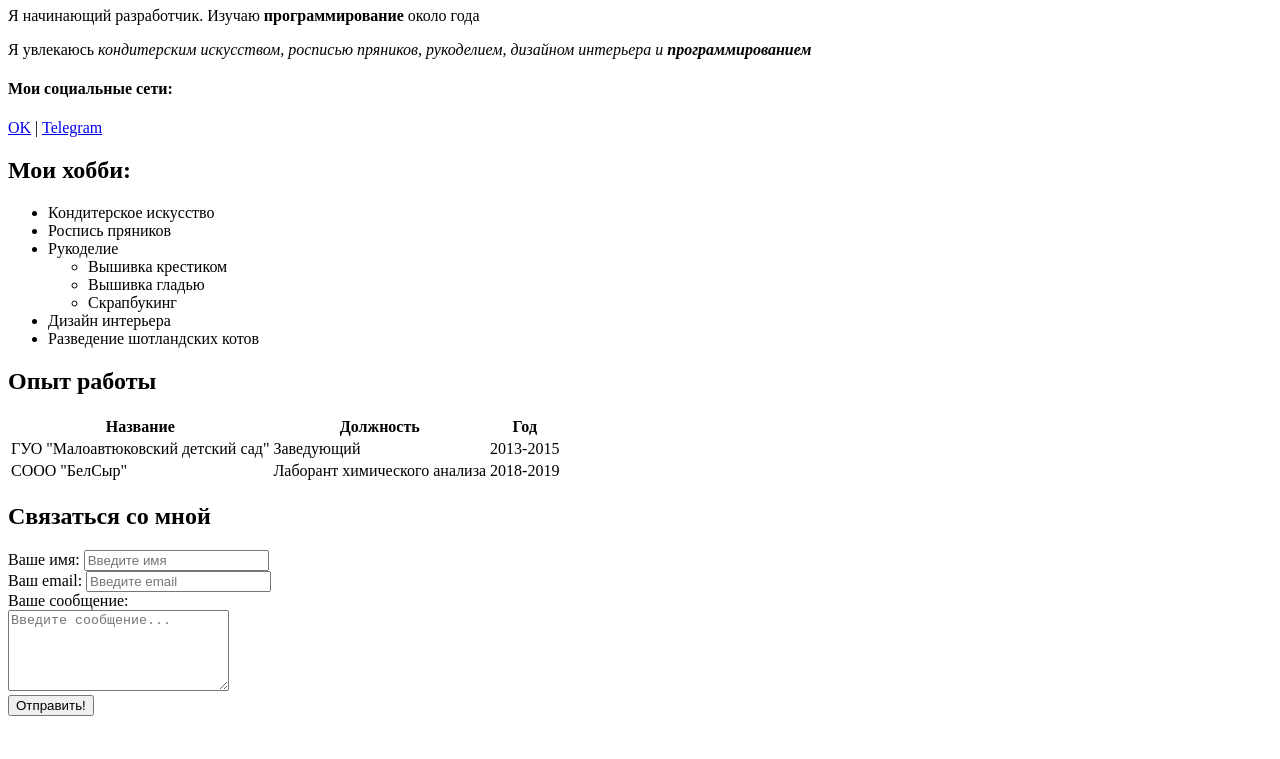
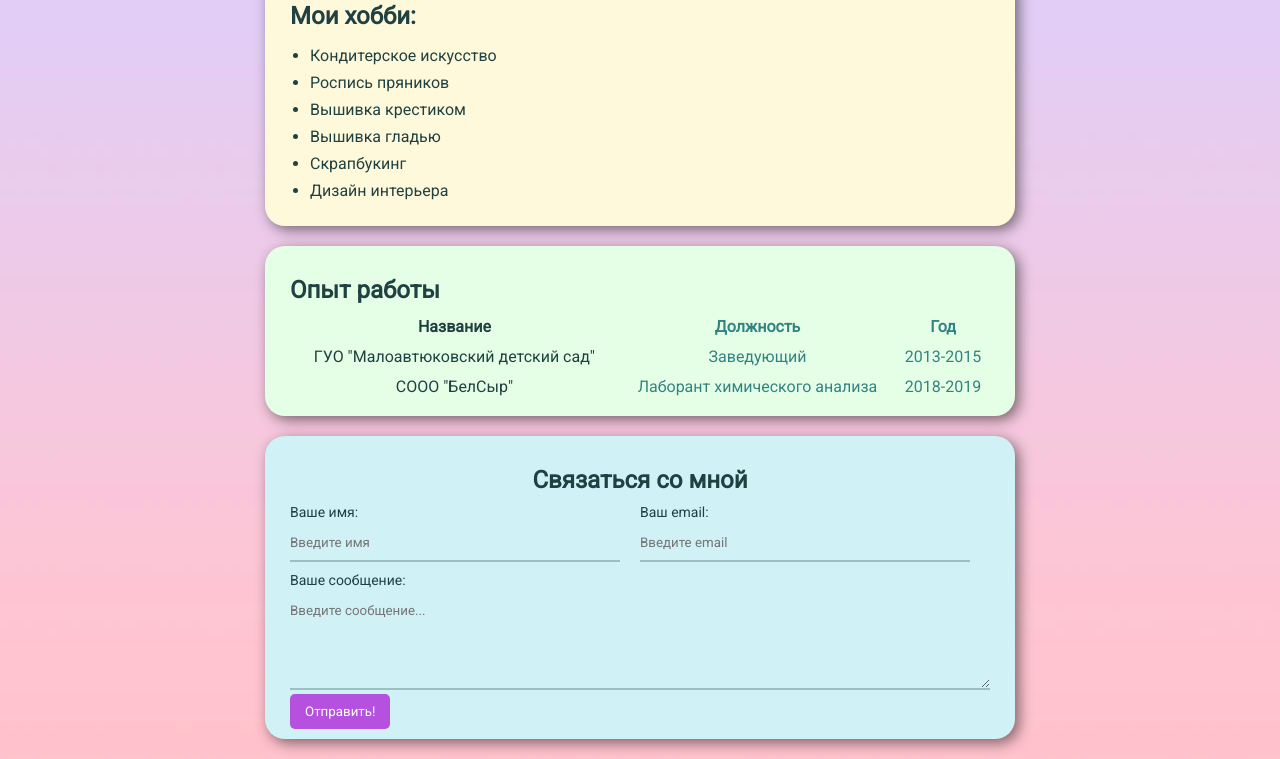
Before and after one commit to yuliazmushko/resume, a plain HTML site: page index.html in a window 1280 px wide. Shown: the part 381-1140 px from the top of the page. Before the commit the page ends 1105 px from the top, so only its background shows below. Drawn offline with Linux system fonts and the light colour scheme.

Commit message:
Add styles

```diff
--- a/index.html
+++ b/index.html
@@ -6,22 +6,27 @@
     <meta name="viewport" content="width=device-width, initial-scale=1.0" />
     <meta name="keywords" content="yulia, resume" />
     <meta name="description" content="Это сайт - резюме Юлии Змушко" />
+    <link rel="stylesheet" href="styles.css" />
+    <link rel="apple-touch-icon" sizes="180x180" href="/apple-touch-icon.png" />
+    <link rel="icon" type="image/png" sizes="32x32" href="/favicon-32x32.png" />
+    <link rel="icon" type="image/png" sizes="16x16" href="/favicon-16x16.png" />
+    <link rel="manifest" href="/site.webmanifest" />
     <title>Yulia Resume</title>
   </head>
+
   <body>
-    <img src="avatar.jpg" alt="Моё фото" width="250" />
+    <div class="container">
+      <div class="info">
+        <img src="avatar.jpg" alt="Юлия Змушко" class="avatar" />
+        <div class="info-text">
           <h1>Юлия Змушко</h1>
-    <p>
-      Я начинающий разработчик. Изучаю <strong>программирование</strong> около
-      года
+          <p>Я начинающий разработчик</p>
+            <p>Изучаю <strong>программирование</strong> около года
           </p>
-    <p>
-      Я увлекаюсь
-      <em
+          <p>Увлекаюсь <em
               >кондитерским искусством, росписью пряников, рукоделием, дизайном
               интерьера и <strong>программированием</strong></em
-      >
-    </p>
+            ></p>
 
           <h4>Мои социальные сети:</h4>
           <a href="https://ok.ru/profile/582453911712" target="_blank">OK</a>
@@ -29,25 +34,24 @@
           <a href="https://web.telegram.org/z/#1114478327" target="_blank"
             >Telegram</a
           >
+        </div>
+      </div>
 
+      <div class="card bg-yellow">
         <h2>Мои хобби:</h2>
-    <ul>
+        <ul class="list">
           <li>Кондитерское искусство</li>
           <li>Роспись пряников</li>
-      <li>
-        Рукоделие
-        <ul>
           <li>Вышивка крестиком</li>
           <li>Вышивка гладью</li>
           <li>Скрапбукинг</li>
+          <li>Дизайн интерьера</li>
         </ul>
-      </li>
-      <li>Дизайн интерьера</li>
-      <li>Разведение шотландских котов</li>
-    </ul>
+      </div>
 
+      <div class="card bg-green">
         <h2>Опыт работы</h2>
-    <table>
+        <table class="table">
           <thead>
             <tr>
               <th>Название</th>
@@ -68,22 +72,25 @@
             </tr>
           </tbody>
         </table>
+      </div>
 
+        <form action="/" class="form">
+          <div class="card bg-blue">
           <h2>Связаться со мной</h2>
-    <form>
-      <div>
+          <div class="form-row">
+          <div class="form-group">
             <label for="name">Ваше имя:</label>
             <input type="text" id="name" placeholder="Введите имя" />
           </div>
 
-      <div>
+          <div class="form-group">
             <label for="email">Ваш email:</label>
             <input type="email" id="email" placeholder="Введите email" />
           </div>
+        </div>
 
-      <div>
+          <div class="form-group">
             <label for="message">Ваше сообщение:</label>
-        <br />
             <textarea
               id="massage"
               cols="25"
@@ -91,7 +98,11 @@
               placeholder="Введите сообщение..."
             ></textarea>
           </div>
-      <button type="submit">Отправить!</button>
+
+          <input class="btn" type="submit" value="Отправить!" />
+        </div>
         </form>
+      </div>
+    </div>
   </body>
 </html>
--- /dev/null
+++ b/styles.css
@@ -0,0 +1,179 @@
+@import url("https://fonts.googleapis.com/css2?family=Roboto&display=swap");
+
+body {
+  font-family: "Roboto", sans-serif;
+  font-size: 16px;
+  font-weight: normal;
+  background-image: url("img.jpg");
+}
+
+a {
+  color: #204141;
+  text-decoration: none;
+}
+
+a:hover {
+  color: #557cad;
+  text-decoration: underline;
+}
+
+a:visited {
+  color: #2c83f3;
+}
+
+a:active {
+  color: #1c0fd3;
+}
+
+.container {
+  max-width: 750px;
+  margin: auto;
+  padding-top: 30px;
+}
+
+.avatar {
+  width: 250px;
+  border-radius: 20px;
+  box-shadow: 10px 10px 14px rgba(76, 76, 77, 0.5);
+}
+
+.info {
+  margin-bottom: 20px;
+  color: #204141;
+  display: flex;
+}
+
+.info-text {
+  margin-left: 40px;
+}
+.info-text p {
+  font-style: italic;
+  font-weight: bold;
+  color: #225a5a;
+  margin: 0;
+  padding: 5px;
+}
+
+.info-text h4 {
+  margin-bottom: 10px;
+}
+
+@media (max-width: 650px) {
+  .info {
+    display: block;
+    text-align: center;
+  }
+}
+.card {
+  border-radius: 20px;
+  padding: 10px 25px;
+  margin-bottom: 20px;
+  color: #204141;
+  box-shadow: 4px 4px 14px rgba(0, 0, 0, 0.5);
+}
+
+.card h2 {
+  margin-bottom: 10px;
+}
+
+.bg-yellow {
+  background: #fff9dc;
+}
+.bg-green {
+  background: #e5ffe7;
+}
+
+.bg-blue {
+  background: #d0f1f6;
+}
+
+.list {
+  padding: 0 20px;
+}
+.list li {
+  margin-bottom: 8px;
+}
+
+.table {
+  width: 100%;
+}
+
+.table th {
+  padding-bottom: 8px;
+}
+
+.table td {
+  padding-bottom: 8px;
+  text-align: center;
+}
+
+.table td:hover {
+  background: #c0f8e3;
+}
+.table th:nth-child(2),
+.table th:nth-child(3),
+.table td:nth-child(2),
+.table td:nth-child(3) {
+  color: #338383;
+}
+
+.btn {
+  background: #b651df;
+  padding: 10px 15px;
+  color: #fff;
+  border: none;
+  cursor: pointer;
+  border-radius: 5px;
+  font-family: inherit;
+}
+
+.btn:hover {
+  opacity: 0.8;
+}
+
+.form h2 {
+  text-align: center;
+}
+
+.form-group label {
+  display: block;
+  font-size: 14px;
+}
+
+.form-group input,
+.form-group textarea {
+  width: 100%;
+  box-sizing: border-box;
+  border: none;
+  background: transparent;
+  border-bottom: 2px solid #9bc0c0;
+  color: #204141;
+  padding: 15px 0 10px 0;
+  outline: none;
+  font-family: inherit;
+}
+
+.form-row {
+  margin-bottom: 10px;
+  display: flex;
+}
+
+@media (max-width: 650px) {
+  .form-row {
+    display: block;
+  }
+  .form-row .form-group {
+    width: 100%;
+    margin-right: 0;
+    margin-bottom: 10px;
+  }
+}
+
+.form-row .form-group {
+  margin-right: 20px;
+  width: 50%;
+}
+
+.form-row .form-group:last-child {
+  margin-right: o;
+}
```
Also changed, not shown: about.txt (added), android-chrome-192x192.png (added), android-chrome-512x512.png (added), apple-touch-icon.png (added), avatar.jpg, favicon-16x16.png (added), favicon-32x32.png (added), favicon.ico (added), img.jpg (added), site.webmanifest (added). Lines whose indentation alone changed are shown as unchanged.
